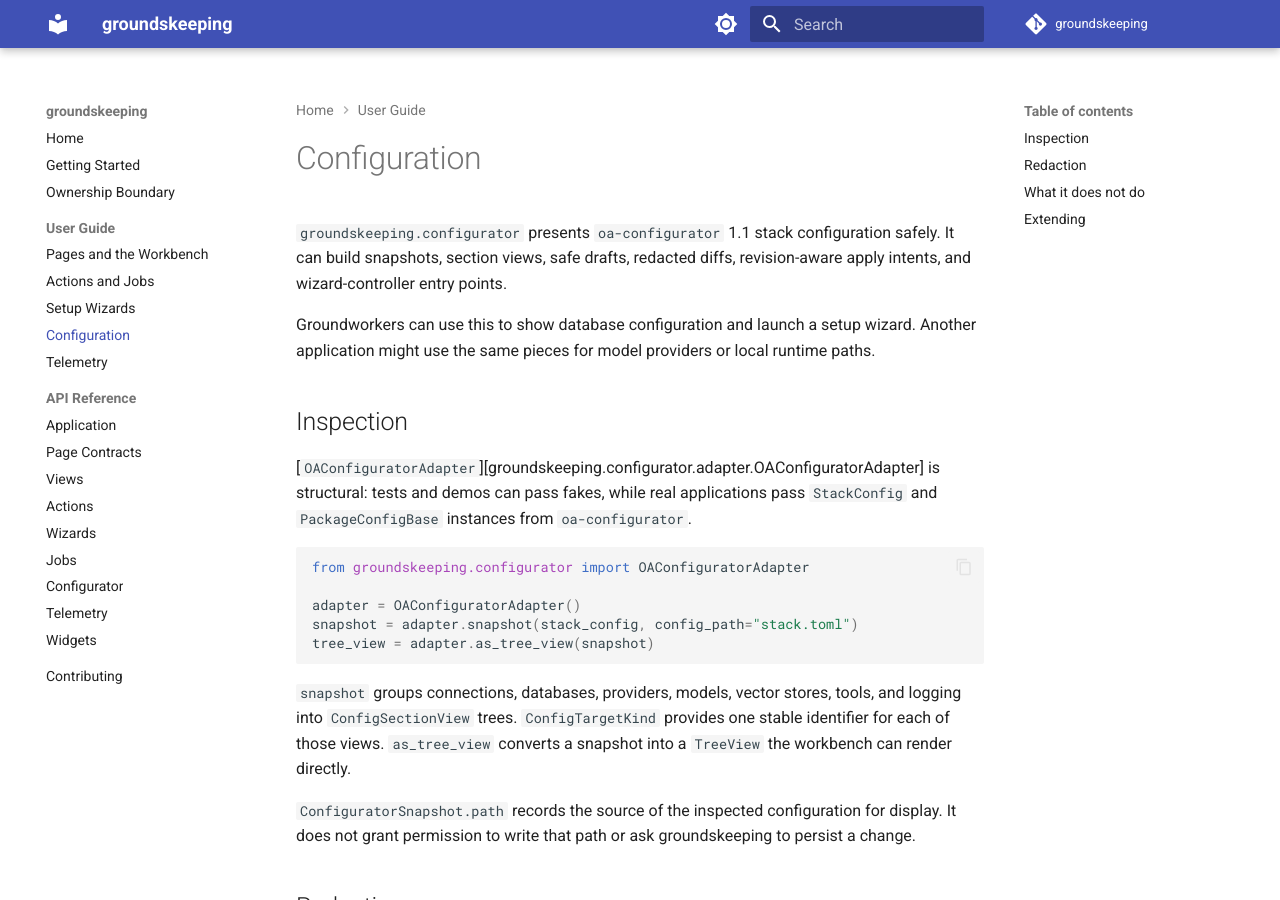
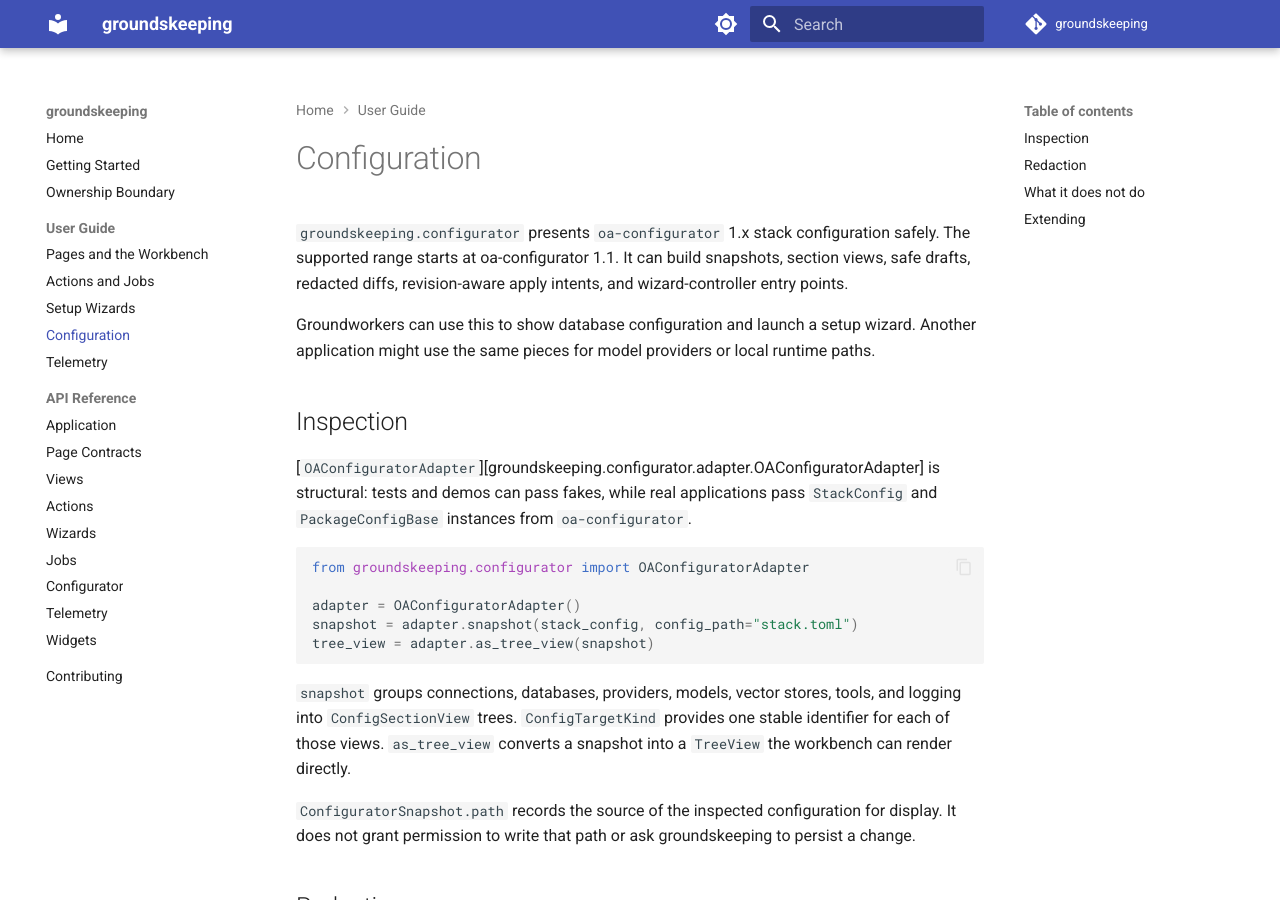
Before and after one commit to AustralianCancerDataNetwork/groundskeeping, an MkDocs documentation site: the page built from docs/configuration.md, in a window 1280 px wide and 900 px high. Built offline with MkDocs 1.6.1 and Material for MkDocs 9.7.7, drawn with Linux system fonts in a browser that asks for light colours; comment, search, counter and statistics services are not loaded.

Commit message:
clarify supported version

```diff
--- a/docs/configuration.md
+++ b/docs/configuration.md
@@ -1,8 +1,6 @@
 # Configuration
 
-`groundskeeping.configurator` presents `oa-configurator` 1.1 stack configuration safely. It can
-build snapshots, section views, safe drafts, redacted diffs, revision-aware apply intents, and
-wizard-controller entry points.
+`groundskeeping.configurator` presents `oa-configurator` 1.x stack configuration safely. The supported range starts at oa-configurator 1.1. It can build snapshots, section views, safe drafts, redacted diffs, revision-aware apply intents, and wizard-controller entry points.
 
 Groundworkers can use this to show database configuration and launch a setup wizard. Another
 application might use the same pieces for model providers or local runtime paths.
```
Also changed, not shown: README.md (+1 -4 lines).
